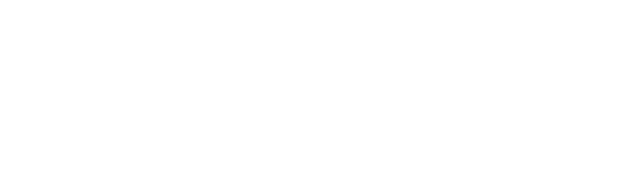
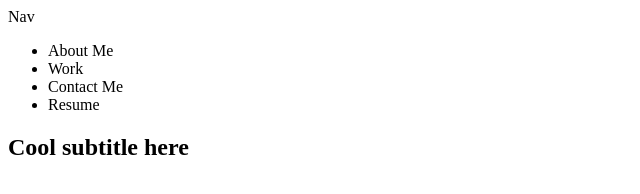
Before and after one commit to Taysa86/A-Profoundly-Professional-Portfolio, a plain HTML site: page index.html in a window 1280 px wide. Shown: the whole page, without its empty margins (0-640 px from the left). Drawn offline with Linux system fonts and the light colour scheme.

Commit message:
html additions

```diff
--- a/index.html
+++ b/index.html
@@ -3,11 +3,40 @@
 <html lang="eng">
 
 <Head>
-    <header></header>
+    <header>
+        <title><H1>Taylor Sample</H1></title>
+
+            <ref class="">Nav</ref>
+            <ul>
+                <li>About Me</li>
+                <li>Work</li>
+                <li>Contact Me</li>
+                <li>Resume</li>
+            </ul>
+            <h2>Cool subtitle here</h2>
+    </header>
 </Head>
 
 <body>
+    <div>
+        <div>
+            <ref class="About">
+                <p>
 
+                </p>
+            </ref>
+        </div>
+        <div>
+            <ref class="Work">
+
+            </ref>
+        </div>
+        <div>
+            <ref class="Contact">
+
+            </ref>
+        </div>
+    </div>
 </body>
 
 <footer>
```
